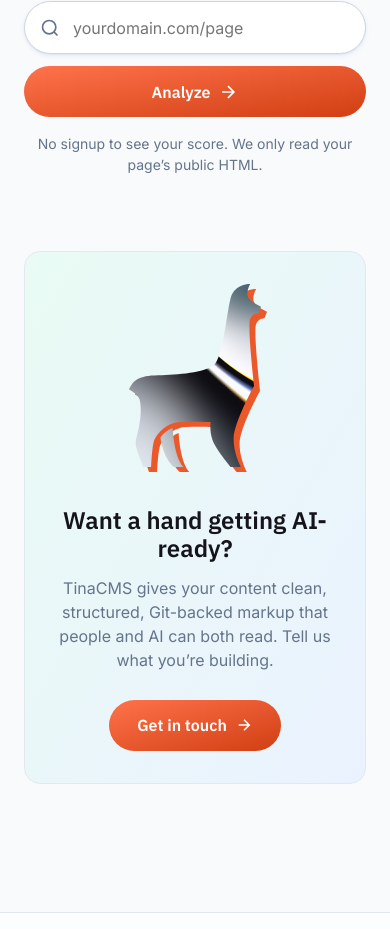
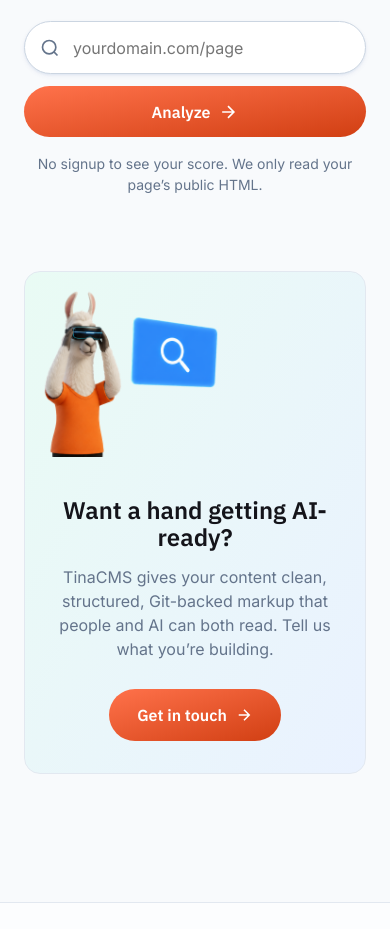
Before and after one commit to tinacms/tinacms-geo-lead-capture, a website with bundled scripts: page index.html in a window 390 px wide. Shown: the part 512-1441 px from the top of the page. Built offline with nearby package versions, Linux system fonts and the light colour scheme.

Commit message:
Add D · Orange stakeholder preview tab and static CTA llama image
Adds a fourth preview variant (D · Orange) using the big-score component
with left-aligned, orange progress bars and right-aligned numbers.
Replaces the animated canvas/metal-shader llama in the CTA banner with a
static image, and removes redundant "Read the guidance at ..." links that
duplicated the adjacent source badge in check details and the methodology
section.

```diff
--- a/app.js
+++ b/app.js
@@ -41,8 +41,7 @@
 const sourceLink = (ev) =>
   `<a class="read-more" href="${esc(ev.url)}" target="_blank" rel="noopener noreferrer">${READ_LABEL[ev.type]} at ${esc(ev.source)}<svg width="14" height="14" viewBox="0 0 24 24" fill="none" stroke="currentColor" stroke-width="2" aria-hidden="true"><path d="M7 17 17 7M7 7h10v10"/></svg></a>`;
 
-const evidenceRow = (ev) =>
-  `<div class="ev-row">${evidenceBadge(ev)}${sourceLink(ev)}</div>`;
+const evidenceRow = (ev) => `<div class="ev-row">${evidenceBadge(ev)}</div>`;
 
 const sswLink = (ssw) =>
   `<a class="ssw-link" href="${esc(ssw.url)}" target="_blank" rel="noopener noreferrer" title="SSW Rule: ${esc(ssw.title)}">Read the SSW rule<svg width="14" height="14" viewBox="0 0 24 24" fill="none" stroke="currentColor" stroke-width="2" aria-hidden="true"><path d="M7 17 17 7M7 7h10v10"/></svg></a>`;
@@ -110,7 +109,7 @@
         <p><strong>Fix:</strong> ${esc(check.fix)}</p>
         <p><strong>Why it matters:</strong> ${esc(check.why)}</p>
         <div class="link-row">
-          <span class="lr-left">${evidenceBadge(check.evidence)}${sourceLink(check.evidence)}</span>
+          <span class="lr-left">${evidenceBadge(check.evidence)}</span>
           ${check.ssw ? sswLink(check.ssw) : ''}
         </div>
       </div>
@@ -508,6 +507,7 @@
   a: { id: 'gemini', shell: geminiShell, start: startGemini, loaded: setGeminiLoaded },
   b: { id: 'big-score', shell: bigScoreShell, start: startBigScore, loaded: setBigScoreLoaded },
   c: { id: 'editorial', shell: editorialShell, start: startEditorial, loaded: setEditorialLoaded },
+  d: { id: 'big-score', shell: bigScoreShell, start: startBigScore, loaded: setBigScoreLoaded },
 };
 let variant = (new URLSearchParams(location.search).get('v') || '').toLowerCase();
 if (!SCORE[variant]) {
@@ -648,11 +648,6 @@
   }
 });
 
-// Metal-filled llama in the contact banner (masked to the llama silhouette).
-const llamaCanvas = document.querySelector('.cta-metal');
-if (llamaCanvas) {
-  metal(llamaCanvas, { speed: 0.16, feature: 300 });
-}
 revealAll();
 
 // A/B/C version switcher (stakeholder preview). Tabs swap the score hero live;
--- a/index.html
+++ b/index.html
@@ -32,6 +32,7 @@
           <a class="vtab" data-v="a" href="?v=a" role="tab">A · Gemini star</a>
           <a class="vtab" data-v="b" href="?v=b" role="tab">B · Metal number</a>
           <a class="vtab" data-v="c" href="?v=c" role="tab">C · Editorial</a>
+          <a class="vtab" data-v="d" href="?v=d" role="tab">D · Orange</a>
         </div>
       </div>
     </div>
@@ -78,8 +79,7 @@
 
       <section class="cta-banner reveal">
         <div class="cta-llama-wrap">
-          <span class="cta-llama-shadow" aria-hidden="true"></span>
-          <div class="cta-llama"><canvas class="cta-metal" aria-hidden="true"></canvas></div>
+          <img class="cta-llama" src="/llama-vr-cta.png" alt="TinaCMS llama exploring AI search in a VR headset" width="264" height="247" />
         </div>
         <div class="cta-text">
           <h2>Want a hand getting AI-ready?</h2>
--- a/styles.css
+++ b/styles.css
@@ -478,6 +478,7 @@
     max-width 0.7s cubic-bezier(0.22, 1, 0.36, 1),
     margin-left 0.7s cubic-bezier(0.22, 1, 0.36, 1);
   display: grid;
+  grid-template-columns: 1fr 6rem auto;
   gap: 0.85rem;
 }
 
@@ -487,15 +488,26 @@
 
 .big-stats li {
   display: grid;
-  grid-template-columns: 1fr 6rem auto;
-  align-items: center;
-  gap: 0.9rem;
+  grid-template-columns: subgrid;
+  grid-column: 1 / -1;
+  align-items: center;
+  gap: 1.8rem;
   white-space: nowrap;
   opacity: 0;
   transform: translateX(-14px);
   transition:
     opacity 0.5s ease,
     transform 0.6s cubic-bezier(0.22, 1, 0.36, 1);
+}
+
+/* Tina-branded fill for the big-score version (kept neutral in editorial). */
+.big-stats .es-fill {
+  background: var(--orange);
+}
+
+/* Right-align the number column so it reads as a flush edge, not ragged. */
+.big-stats .es-num {
+  justify-self: end;
 }
 
 .big-score.stats-in .big-stats li {
@@ -1487,46 +1499,35 @@
 /* Contact banner with a metal-filled llama */
 .cta-banner {
   display: flex;
-  align-items: center;
+  align-items: stretch;
   gap: 2.5rem;
   margin: clamp(4.5rem, 9vh, 7.5rem) 0 4rem;
-  padding: 2.75rem;
   background: linear-gradient(120deg, var(--seafoam-100), #eaf2ff);
   border: 1px solid var(--border);
   border-radius: var(--radius);
-}
-
+  overflow: hidden;
+}
+
+/* The photo bleeds flush to the card's bottom edge and rounded corners (via
+   the banner's own overflow:hidden), but keeps a small inset from the top
+   and left edges; the text column keeps the card's full inset padding. */
 .cta-llama-wrap {
   position: relative;
   flex-shrink: 0;
-  width: 132px;
-  aspect-ratio: 141.81 / 196.6;
-}
-
-.cta-llama,
-.cta-llama-shadow {
-  position: absolute;
-  inset: 0;
-  -webkit-mask: url(/llama.svg) center / contain no-repeat;
-  mask: url(/llama.svg) center / contain no-repeat;
-}
-
-/* Orange echo staggered behind the metal llama for depth. */
-.cta-llama-shadow {
-  z-index: 0;
-  background: var(--orange);
-  opacity: 0.9;
-  transform: translate(6px, 5px);
+  width: clamp(180px, 26vw, 260px);
+  margin: 1rem 0 0 1rem;
 }
 
 .cta-llama {
-  z-index: 1;
-}
-
-.cta-metal {
   display: block;
   width: 100%;
   height: 100%;
+  object-fit: contain;
+  object-position: center bottom;
+}
+
+.cta-text {
+  padding: 2.75rem 2.75rem 2.75rem 0;
 }
 
 .cta-text h2 {
@@ -1547,7 +1548,9 @@
   .cta-banner {
     flex-direction: column;
     text-align: center;
-    padding: 2rem;
+  }
+  .cta-text {
+    padding: 0 2rem 2rem;
   }
   .cta-text p {
     margin-inline: auto;
```
Also changed, not shown: llama-vr-cta.png (added).
